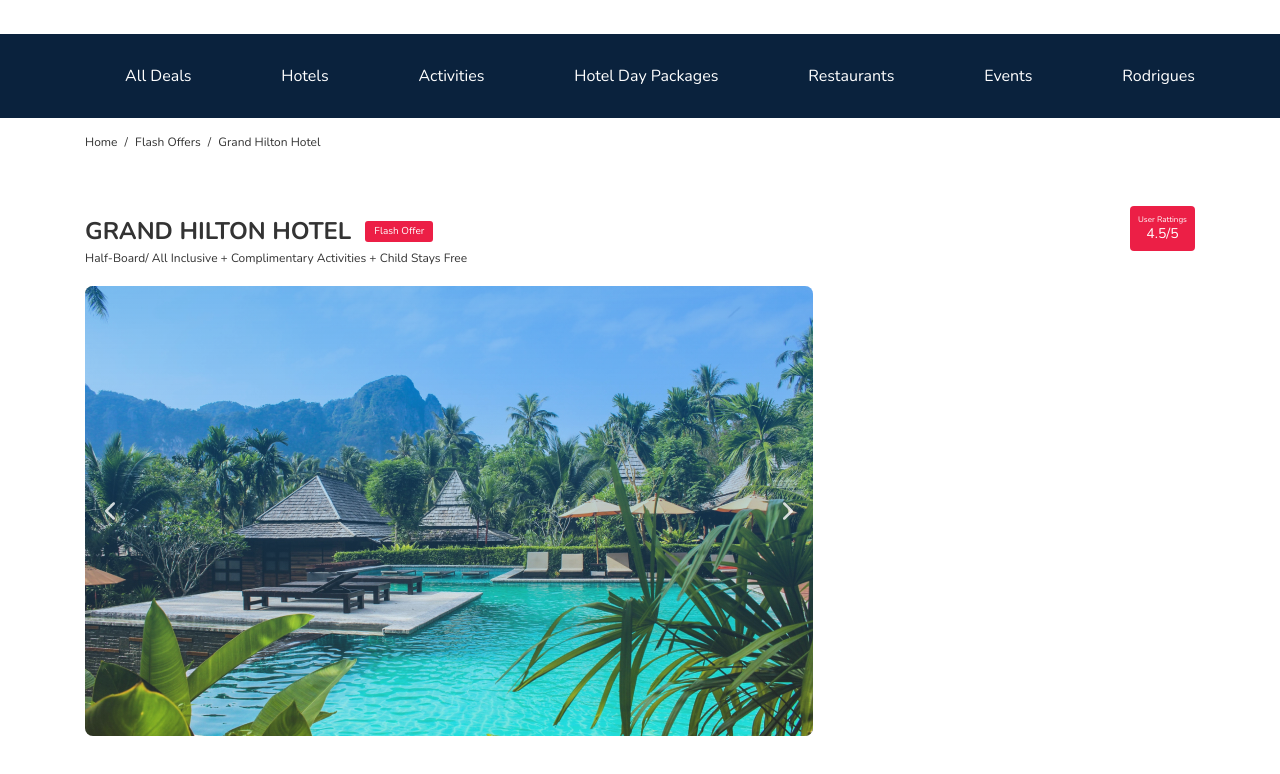
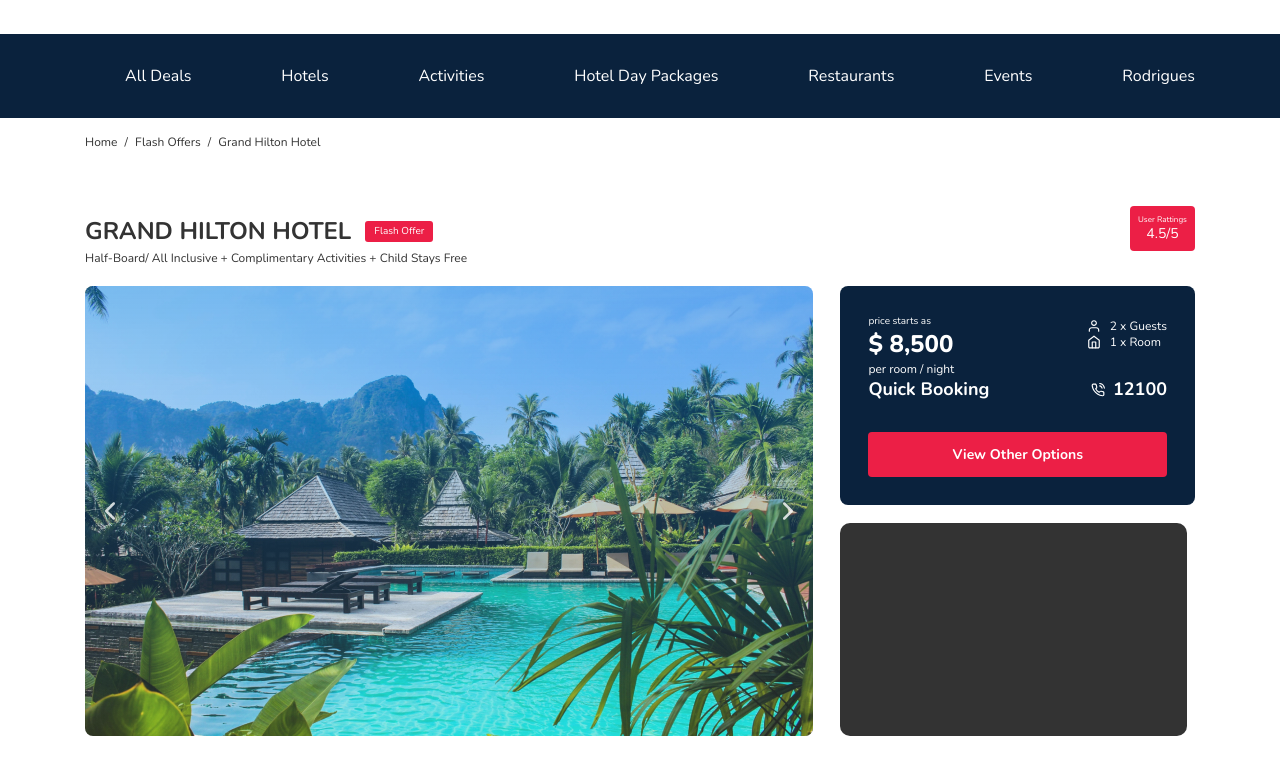
Before and after one commit to n1mble-hak/tour-company, a plain HTML site: page index.html in a window 1280 px wide. Shown: the part 102-876 px from the top of the page. Drawn offline with nearby package versions, Linux system fonts and the light colour scheme.

Commit message:
create: booking block

```diff
--- a/index.html
+++ b/index.html
@@ -138,6 +138,37 @@
               <button class="slider-button slider-button-next"></button>
             </div>
           </div>
+          <div class="hotel-rigth">
+            <div class="booking">
+              <div class="booking-up">
+                <div class="booking__price">
+                  <span class="booking__start-price">price starts as</span>
+                  <strong class="booking__price-tag">$ 8,500</strong>
+                  <span class="booking__per-room">per room / night</span>
+                </div>
+                <div class="booking__pearson-room">
+                  <div class="booking__pearson">
+                    <img src="img/user.svg" alt="" class="booking__image" />
+                    <span class="booking__pearson-text">2 x Guests</span>
+                  </div>
+                  <div class="booking__room">
+                    <img src="img/home.svg" alt="" class="booking__image" />
+                    <span class="booking__room-text">1 x Room</span>
+                  </div>
+                </div>
+              </div>
+              <div class="booking-tel">
+                <span class="booking-tel__text">Quick Booking</span>
+                <a href="tel:12100" class="booking-tel__number">
+                  <img src="img/phone-call.svg" alt="" />
+                  <span class="booking-tel__num">12100</span>
+                </a>
+              </div>
+              <button class="booking__button">View Other Options</button>
+            </div>
+            <!-- /.booking -->
+            <div class="hotel-map"></div>
+          </div>
         </div>
         <!-- /.hotel-grid -->
       </div>
--- a/sass/blocks/_hotel.scss
+++ b/sass/blocks/_hotel.scss
@@ -27,6 +27,97 @@
     display: flex;
     flex-wrap: wrap;
     align-items: center;
+  }
+  &-grid {
+    display: flex;
+    justify-content: space-between;
+  }
+  &-rigth {
+    display: flex;
+    flex-direction: column;
+    justify-content: space-between;
+  }
+  &-map {
+    background-color: #333333;
+    height: 213px;
+    width: 347px;
+    border-radius: 10px;
+  }
+}
+.booking {
+  background: #0a223d;
+  border-radius: 8px;
+  color: #fff;
+  padding: 28px;
+  &-up {
+    display: flex;
+    justify-content: space-between;
+  }
+  &__price {
+    display: flex;
+    flex-direction: column;
+  }
+  &__start-price {
+    font-weight: 400;
+    font-size: 10px;
+    line-height: 14px;
+  }
+  &__price-tag {
+    font-weight: 800;
+    font-size: 24px;
+    line-height: 33px;
+  }
+  &__per-room {
+    font-weight: 400;
+    font-size: 12px;
+    line-height: 16px;
+  }
+  &__pearson,
+  &__room {
+    font-weight: 400;
+    font-size: 12px;
+    line-height: 16px;
+    display: flex;
+    align-items: center;
+  }
+  &__image {
+    margin-right: 9px;
+  }
+  &__pearson-room {
+    margin-top: 4px;
+  }
+  &-tel {
+    display: flex;
+    justify-content: space-between;
+
+    &__number {
+      color: inherit;
+      text-decoration: none;
+      display: flex;
+      align-items: center;
+    }
+    &__text {
+      font-weight: 600;
+      font-size: 18px;
+      line-height: 25px;
+    }
+    &__num {
+      margin-left: 8px;
+      font-weight: 600;
+      font-size: 18px;
+      line-height: 25px;
+    }
+  }
+  &__button {
+    background-color: $acent-color;
+    border: none;
+    color: #fff;
+    padding: 13px 84px;
+    font-weight: 600;
+    font-size: 14px;
+    line-height: 19px;
+    margin-top: 30px;
+    border-radius: 4px;
   }
 }
 .stars {
```
Also changed, not shown: css/style.css, img/home.svg (added), img/phone-call.svg (added), img/user.svg (added), 1 other file.
